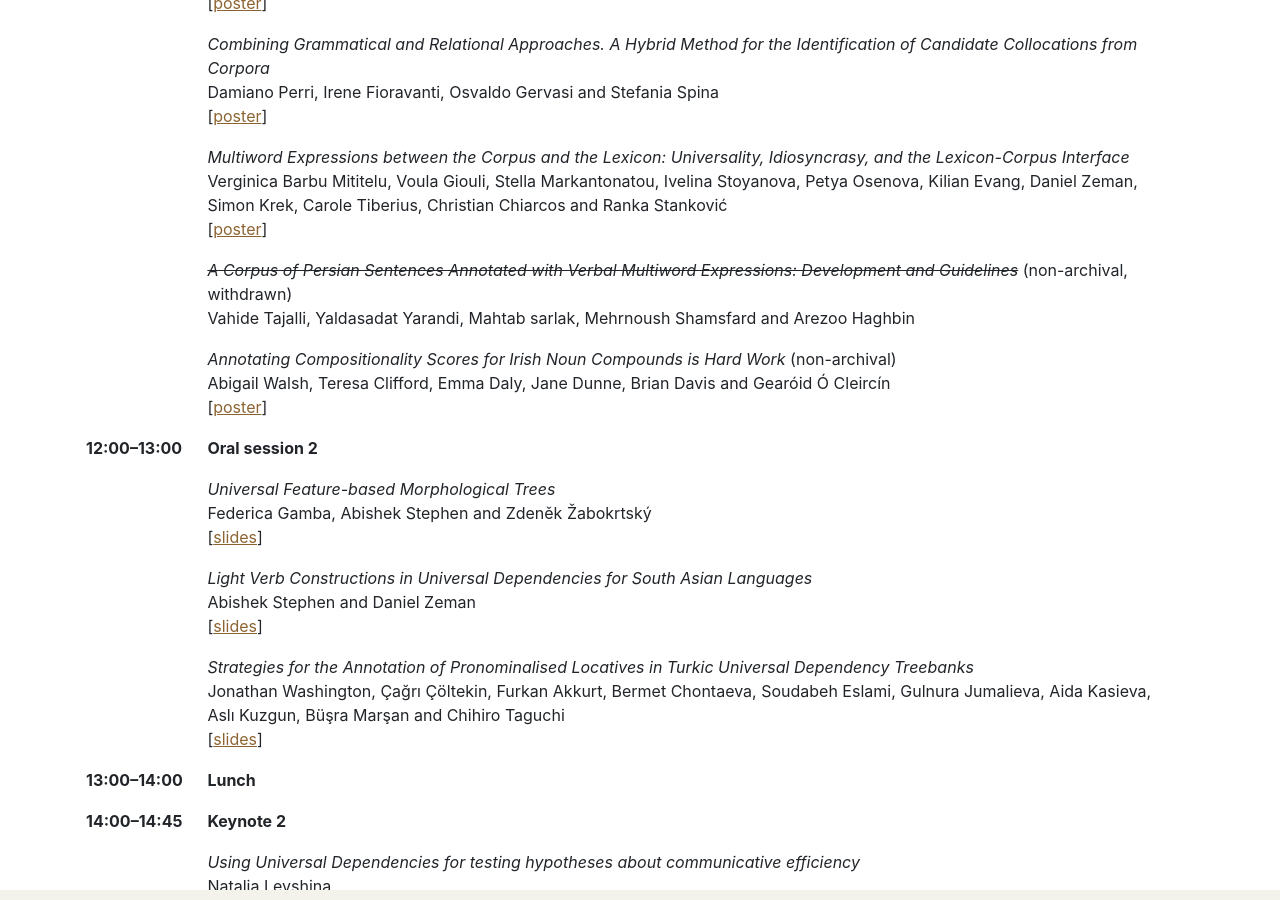
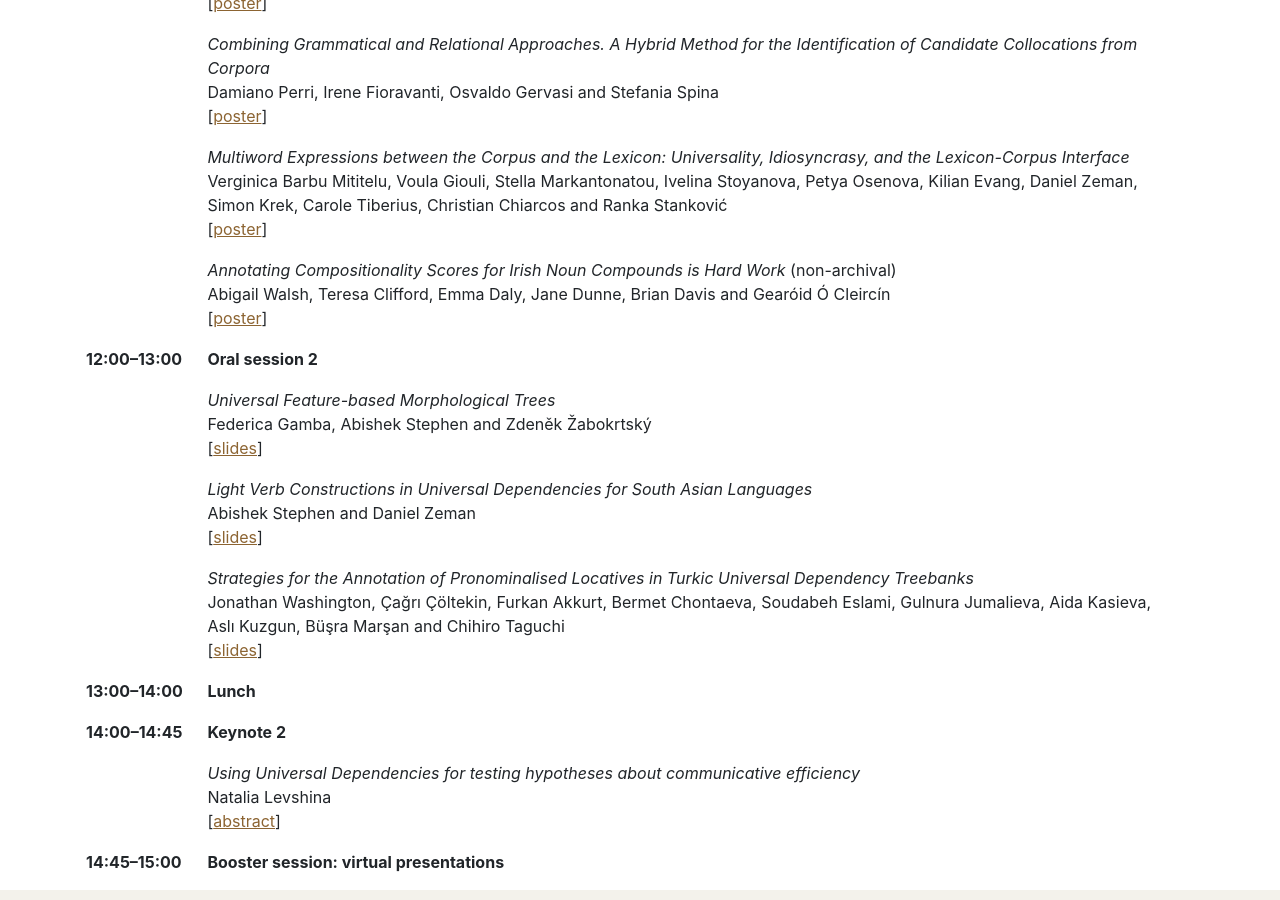
Before and after one commit to multiword/multiword.github.io, a Jekyll site: the page built from mweud2024/index.md, in a window 1280 px wide and 900 px high, scrolled down 2754 px. Built offline with Jekyll 4.4.1, drawn with Linux system fonts in a browser that asks for light colours; comment, search, counter and statistics services are not loaded.

Commit message:
Removed withdrawn non-archival presentation

```diff
--- a/mweud2024/index.md
+++ b/mweud2024/index.md
@@ -210,13 +210,6 @@ proceedings.
             <i>Multiword Expressions between the Corpus and the Lexicon: Universality, Idiosyncrasy, and the Lexicon-Corpus Interface</i><br>
             Verginica Barbu Mititelu, Voula Giouli, Stella Markantonatou, Ivelina Stoyanova, Petya Osenova, Kilian Evang, Daniel Zeman, Simon Krek, Carole Tiberius, Christian Chiarcos and Ranka Stanković<br>
             [<a href="posters/barbu-mititelu-etal-2024-multiword-poster.pdf">poster</a>]
-        </td>
-    </tr>
-    <tr>
-        <td></td>
-        <td>
-            <s><i>A Corpus of Persian Sentences Annotated with Verbal Multiword Expressions: Development and Guidelines</i></s> (non-archival, withdrawn)<br>
-            Vahide Tajalli, Yaldasadat Yarandi, Mahtab sarlak, Mehrnoush Shamsfard and Arezoo Haghbin<br>
         </td>
     </tr>
     <tr>
```
